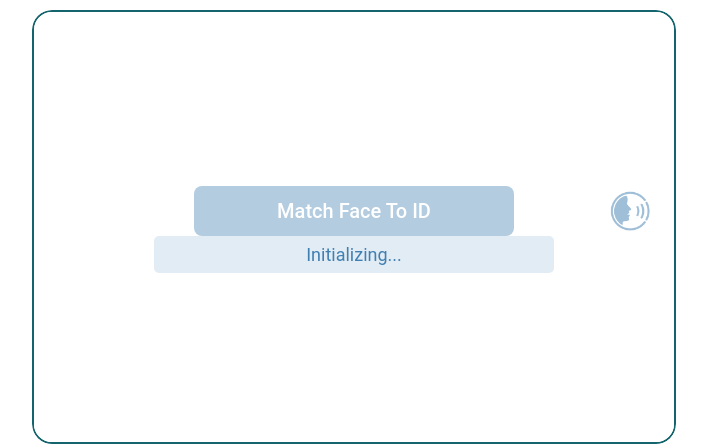
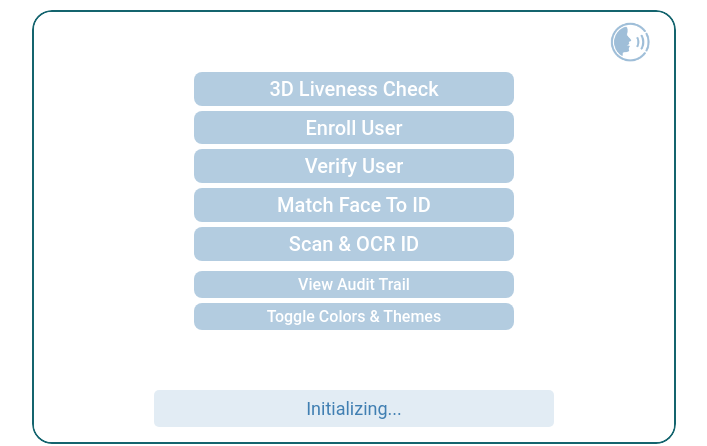
Before and after one commit to DiegoFuentesM/K-CValidation, a website built with webpack: page sample-apps/sample-app-ts/index.html in a window 1280 px wide. Shown: the top 446 px of the page, without its empty margins (286-993 px from the left). Built offline with nearby package versions, Linux system fonts and the light colour scheme.

Commit message:
Update rollback changes

```diff
--- a/sample-apps/sample-app-ts/index.html
+++ b/sample-apps/sample-app-ts/index.html
@@ -8,7 +8,8 @@
   <title>Browser SDK - Sample App</title>
   <meta charset="utf-8" />
   <link rel="icon" href="../../sample-app-resources/images/favicon.ico">
-  <meta name="viewport" content="width=device-width, user-scalable=no, minimum-scale=1.0, maximum-scale=1.0">
+  <meta name="viewport" content="width=device-width, initial-scale=1.0">
+  <!-- <meta name="viewport" content="width=device-width, user-scalable=no, minimum-scale=1.0, maximum-scale=1.0"> -->
   <style>
     @import url('https://fonts.googleapis.com/css2?family=Poppins:ital,wght@0,100;0,200;0,300;0,400;0,500;0,600;0,700;0,800;0,900;1,100;1,200;1,300;1,400;1,500;1,600;1,700;1,800;1,900&display=swap');
   </style>
@@ -29,13 +30,13 @@
           <div><img id="vocal-guidance-icon-full" aria-label="Full Vocal Guidance Enabled" disabled class="vocal-icon vocal-guidance-icon-full display-none" src="../../sample-app-resources/images/vocal_full.png" onclick="SampleApp.onVocalGuidanceSettingsButtonPressed()"></div>
           <div><img id="vocal-guidance-icon-off"  aria-label="Vocal Guidance Disabled"disabled class="vocal-icon vocal-guidance-icon-off display-none" src="../../sample-app-resources/images/vocal_off.png" onclick="SampleApp.onVocalGuidanceSettingsButtonPressed()"></div>
         </div>
-        <!-- <button id="liveness-button" disabled onclick="SampleApp.onLivenessCheckPressed()" class="big-button ft-button">3D Liveness Check</button> -->
-        <!-- <button id="enroll-button" disabled onclick="SampleApp.onEnrollUserPressed()" class="big-button ft-button">Enroll User</button>
-        <button id="verify-button" disabled onclick="SampleApp.onVerifyUserPressed()" class="big-button ft-button">Verify User</button> -->
+        <button id="liveness-button" disabled onclick="SampleApp.onLivenessCheckPressed()" class="big-button ft-button">3D Liveness Check</button>
+        <button id="enroll-button" disabled onclick="SampleApp.onEnrollUserPressed()" class="big-button ft-button">Enroll User</button>
+        <button id="verify-button" disabled onclick="SampleApp.onVerifyUserPressed()" class="big-button ft-button">Verify User</button>
         <button id="id-scan-button" disabled onclick="SampleApp.onPhotoIDMatchPressed()" class="big-button ft-button">Match Face To ID</button>
-        <!-- <button id="photo-id-scan-button" disabled onclick="SampleApp.onPhotoIDScanPressed()" class="big-button ft-button">Scan & OCR ID</button>
+        <button id="photo-id-scan-button" disabled onclick="SampleApp.onPhotoIDScanPressed()" class="big-button ft-button">Scan & OCR ID</button>
         <button id="audit-trail-button" disabled onclick="SampleApp.onViewAuditTrailPressed()" class="medium-button ft-button">View Audit Trail</button>
-        <button id="design-showcase-button" disabled onclick="SampleApp.onDesignShowcasePressed()" class="medium-button ft-button">Toggle Colors & Themes</button> -->
+        <button id="design-showcase-button" disabled onclick="SampleApp.onDesignShowcasePressed()" class="medium-button ft-button">Toggle Colors & Themes</button>
         <p id="status" aria-live="polite">Initializing...</p>
       </div>
       <div id="additional-screen" display="flex">
```
